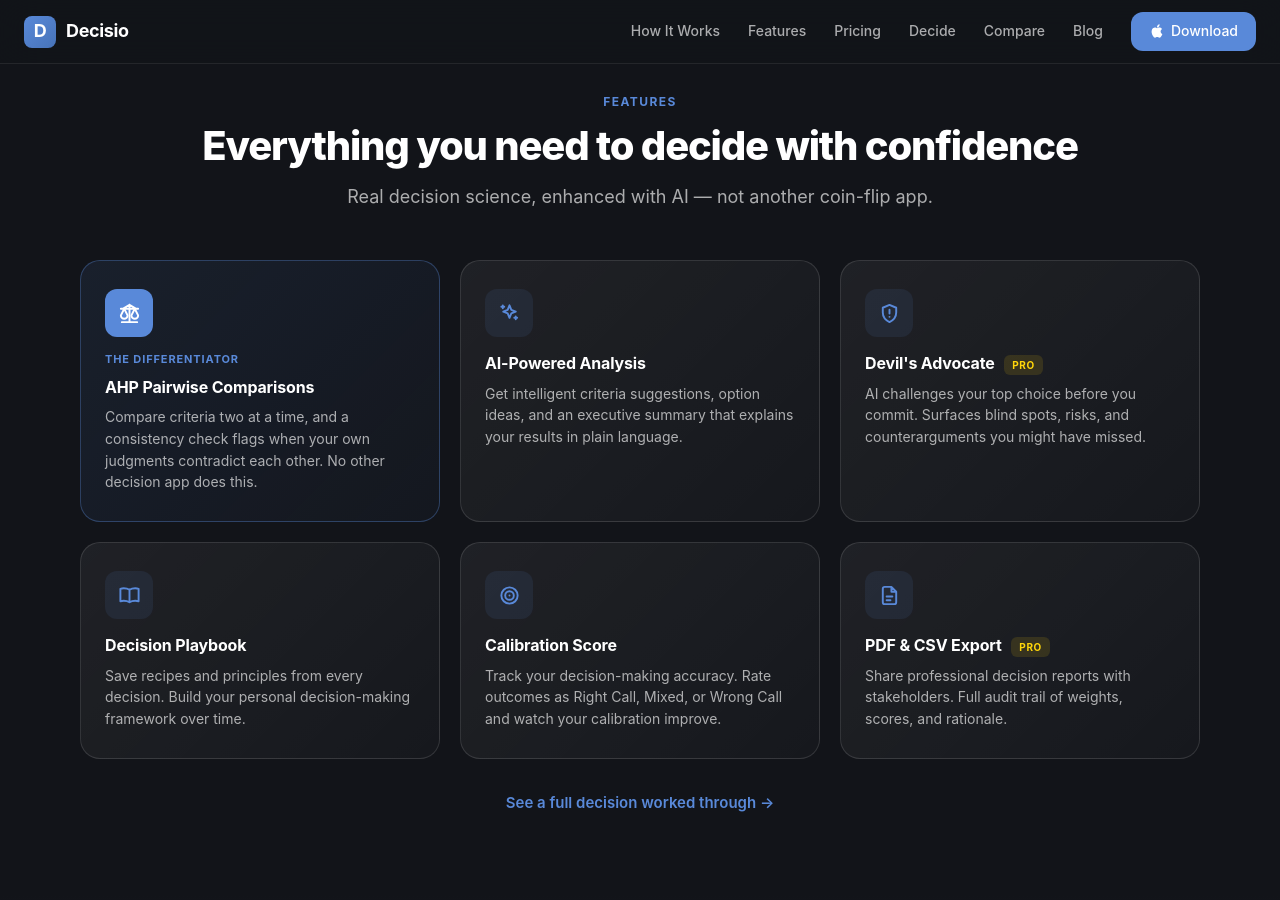
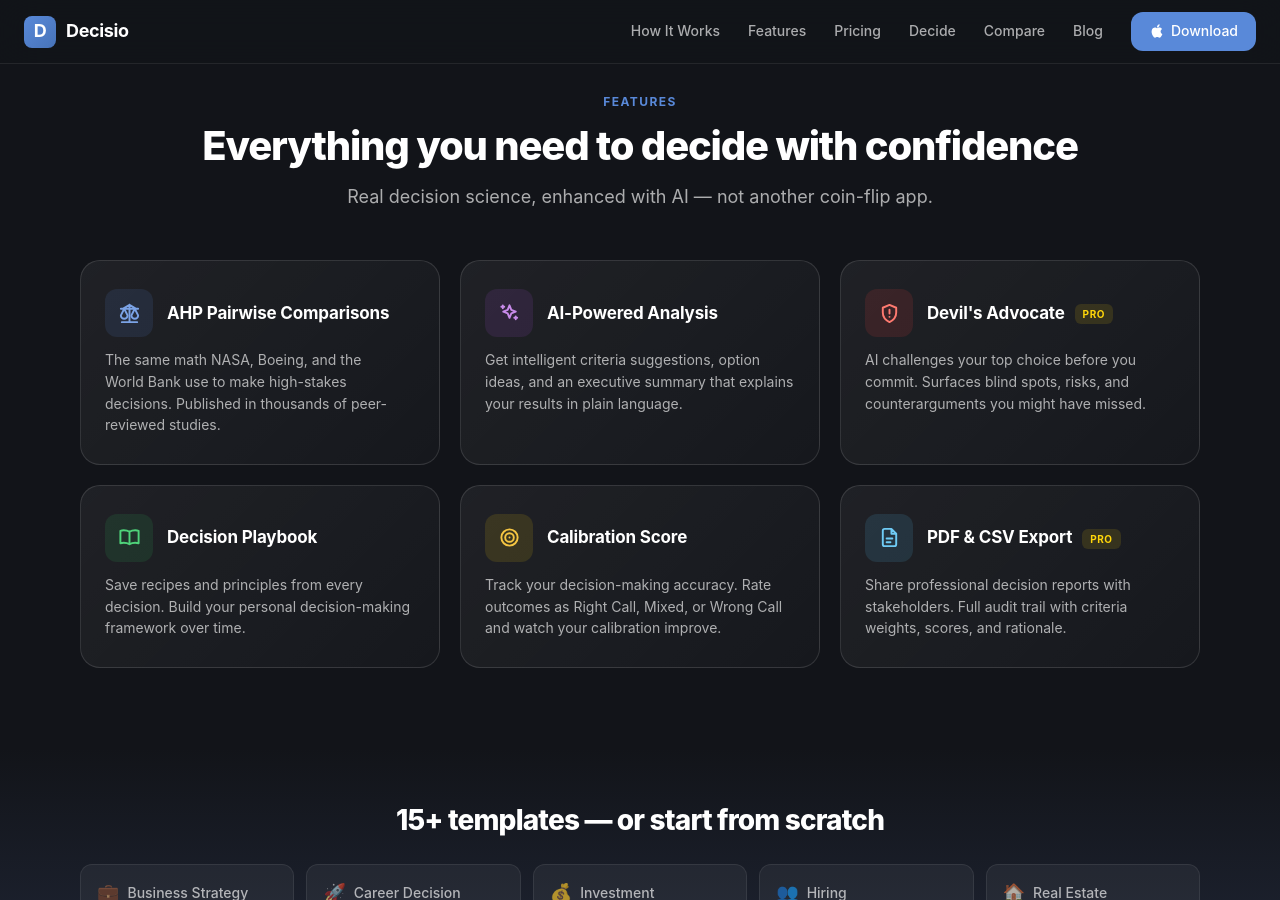
Before and after one commit to decisio-app/decisio-app.github.io, a Jekyll site: the page built from index.html, in a window 1280 px wide and 900 px high, scrolled down 2180 px. Built offline with Jekyll 4.4.1, drawn with Linux system fonts in a browser that asks for light colours.

Commit message:
revert(landing): equal feature cards; icon inline with the title
Roll back the 'differentiator' hierarchy — all 6 features carry equal
weight again, 6-colour icons restored. New: icon and title sit on one
row (.feature-head, align-items:center), description spans below — the
icon reads as part of the card, not floating above it.

Kept from the polish pass: orphan fixes, compact Templates/Compare/
Credibility, final-CTA web-calculator link.

Co-Authored-By: Claude Sonnet 5 <noreply@anthropic.com>
Claude-Session: https://claude.ai/code/session_017zK86V8Go4U7EnhRenj7RS

```diff
--- a/index.html
+++ b/index.html
@@ -1537,34 +1537,16 @@ img {
 .features-grid,
 .pricing-cards { margin-top: 48px; }
 
-/* Feature cards: equal height, tighter, single accent (no 6-colour rainbow) */
+/* Feature cards: icon on the same baseline as the title, description below */
 .feature-card { display: flex; flex-direction: column; }
-.feature-icon,
-.feature-icon-blue,
-.feature-icon-green,
-.feature-icon-amber,
-.feature-icon-red,
-.feature-icon-purple,
-.feature-icon-teal { background: rgba(89, 137, 217, 0.10); }
-.feature-icon svg { color: var(--accent); }
-.feature-icon { margin-bottom: 14px; }
-.feature-title { font-size: 16px; margin-bottom: 6px; }
-
-/* The differentiator card gets weight */
-.feature-card-lead {
-  border-color: rgba(89, 137, 217, 0.35);
-  background: linear-gradient(135deg, rgba(89,137,217,0.10) 0%, rgba(89,137,217,0.03) 100%);
-}
-.feature-card-lead .feature-icon { background: var(--accent); }
-.feature-card-lead .feature-icon svg { color: #fff; }
-.feature-kicker {
-  font-size: 11px;
-  font-weight: 700;
-  text-transform: uppercase;
-  letter-spacing: 0.08em;
-  color: var(--accent);
-  margin-bottom: 6px;
-}
+.feature-head {
+  display: flex;
+  align-items: center;
+  gap: 14px;
+  margin-bottom: 12px;
+}
+.feature-head .feature-icon { margin-bottom: 0; flex: none; }
+.feature-head .feature-title { margin-bottom: 0; }
 
 /* Section footer link */
 .section-more {
@@ -1812,56 +1794,66 @@ img {
     <p class="section-description fade-in">Real decision science, enhanced with AI &mdash; not another coin-flip app.</p>
 
     <div class="features-grid">
-      <div class="feature-card feature-card-lead fade-in fade-in-delay-1">
-        <div class="feature-icon" aria-hidden="true">
+      <div class="feature-card fade-in fade-in-delay-1">
+        <div class="feature-head">
+          <div class="feature-icon feature-icon-blue" aria-hidden="true">
             <svg viewBox="0 0 24 24" fill="none" stroke="currentColor" stroke-width="2" stroke-linecap="round" stroke-linejoin="round"><path d="M12 3v18M4 21h16M3 7h18M12 3l7 4M12 3 5 7"/><path d="M6.5 7 3 14a3.5 3.5 0 0 0 7 0L6.5 7ZM17.5 7 14 14a3.5 3.5 0 0 0 7 0L17.5 7Z"/></svg>
           </div>
-        <div class="feature-kicker">The differentiator</div>
           <h3 class="feature-title">AHP Pairwise Comparisons</h3>
-        <p class="feature-description">Compare criteria two at a time, and a consistency check flags when your own judgments contradict each other. No other decision app does this.</p>
+        </div>
+        <p class="feature-description">The same math NASA, Boeing, and the World Bank use to make high-stakes decisions. Published in thousands of peer-reviewed studies.</p>
       </div>
 
       <div class="feature-card fade-in fade-in-delay-2">
+        <div class="feature-head">
           <div class="feature-icon feature-icon-purple" aria-hidden="true">
             <svg viewBox="0 0 24 24" fill="none" stroke="currentColor" stroke-width="2" stroke-linecap="round" stroke-linejoin="round"><path d="M12 3.5 13.9 8.1 18.5 10 13.9 11.9 12 16.5 10.1 11.9 5.5 10 10.1 8.1ZM5 3.5v3M3.5 5h3M18.5 15v3M17 16.5h3"/></svg>
           </div>
           <h3 class="feature-title">AI-Powered Analysis</h3>
+        </div>
         <p class="feature-description">Get intelligent criteria suggestions, option ideas, and an executive summary that explains your results in plain language.</p>
       </div>
 
       <div class="feature-card fade-in fade-in-delay-3">
+        <div class="feature-head">
           <div class="feature-icon feature-icon-red" aria-hidden="true">
             <svg viewBox="0 0 24 24" fill="none" stroke="currentColor" stroke-width="2" stroke-linecap="round" stroke-linejoin="round"><path d="M12 3 5 6v5c0 4.5 3 8 7 10 4-2 7-5.5 7-10V6ZM12 8v4"/><path d="M12 15.5h.01"/></svg>
           </div>
           <h3 class="feature-title">Devil's Advocate <span class="feature-badge">Pro</span></h3>
+        </div>
         <p class="feature-description">AI challenges your top choice before you commit. Surfaces blind spots, risks, and counterarguments you might have missed.</p>
       </div>
 
       <div class="feature-card fade-in fade-in-delay-1">
+        <div class="feature-head">
           <div class="feature-icon feature-icon-green" aria-hidden="true">
             <svg viewBox="0 0 24 24" fill="none" stroke="currentColor" stroke-width="2" stroke-linecap="round" stroke-linejoin="round"><path d="M12 6c-1.6-1-4-1.5-6-1.5S2.5 5 2.5 5v13S4 17.5 6 17.5s4.4.5 6 1.5c1.6-1 4-1.5 6-1.5s3.5.5 3.5.5V5S20 4.5 18 4.5 13.6 5 12 6ZM12 6v13"/></svg>
           </div>
           <h3 class="feature-title">Decision Playbook</h3>
+        </div>
         <p class="feature-description">Save recipes and principles from every decision. Build your personal decision-making framework over time.</p>
       </div>
 
       <div class="feature-card fade-in fade-in-delay-2">
+        <div class="feature-head">
           <div class="feature-icon feature-icon-amber" aria-hidden="true">
             <svg viewBox="0 0 24 24" fill="none" stroke="currentColor" stroke-width="2" stroke-linecap="round" stroke-linejoin="round"><circle cx="12" cy="12" r="8.5"/><circle cx="12" cy="12" r="4.5"/><circle cx="12" cy="12" r="1" fill="currentColor" stroke="none"/></svg>
           </div>
           <h3 class="feature-title">Calibration Score</h3>
+        </div>
         <p class="feature-description">Track your decision-making accuracy. Rate outcomes as Right Call, Mixed, or Wrong Call and watch your calibration improve.</p>
       </div>
 
       <div class="feature-card fade-in fade-in-delay-3">
+        <div class="feature-head">
           <div class="feature-icon feature-icon-teal" aria-hidden="true">
             <svg viewBox="0 0 24 24" fill="none" stroke="currentColor" stroke-width="2" stroke-linecap="round" stroke-linejoin="round"><path d="M14 3H7a2 2 0 0 0-2 2v14a2 2 0 0 0 2 2h10a2 2 0 0 0 2-2V8ZM14 3v5h5M9 13h6M9 17h4"/></svg>
           </div>
           <h3 class="feature-title">PDF &amp; CSV Export <span class="feature-badge">Pro</span></h3>
-        <p class="feature-description">Share professional decision reports with stakeholders. Full audit trail of weights, scores, and rationale.</p>
-      </div>
-    </div>
-    <p class="section-more fade-in"><a href="/decide/job-offer">See a full decision worked through &rarr;</a></p>
+        </div>
+        <p class="feature-description">Share professional decision reports with stakeholders. Full audit trail with criteria weights, scores, and rationale.</p>
+      </div>
+    </div>
   </div>
 </section>
 
```
Lines whose indentation alone changed are shown as unchanged.
